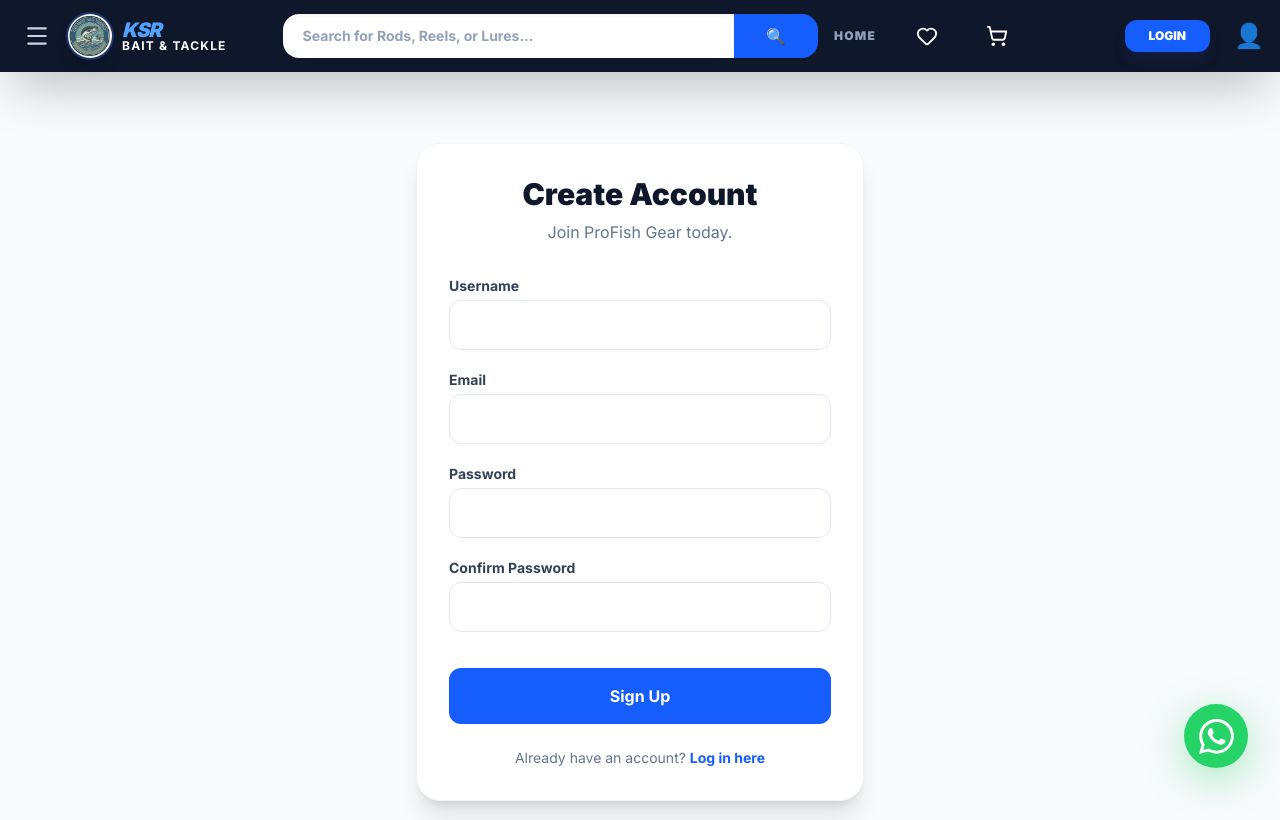
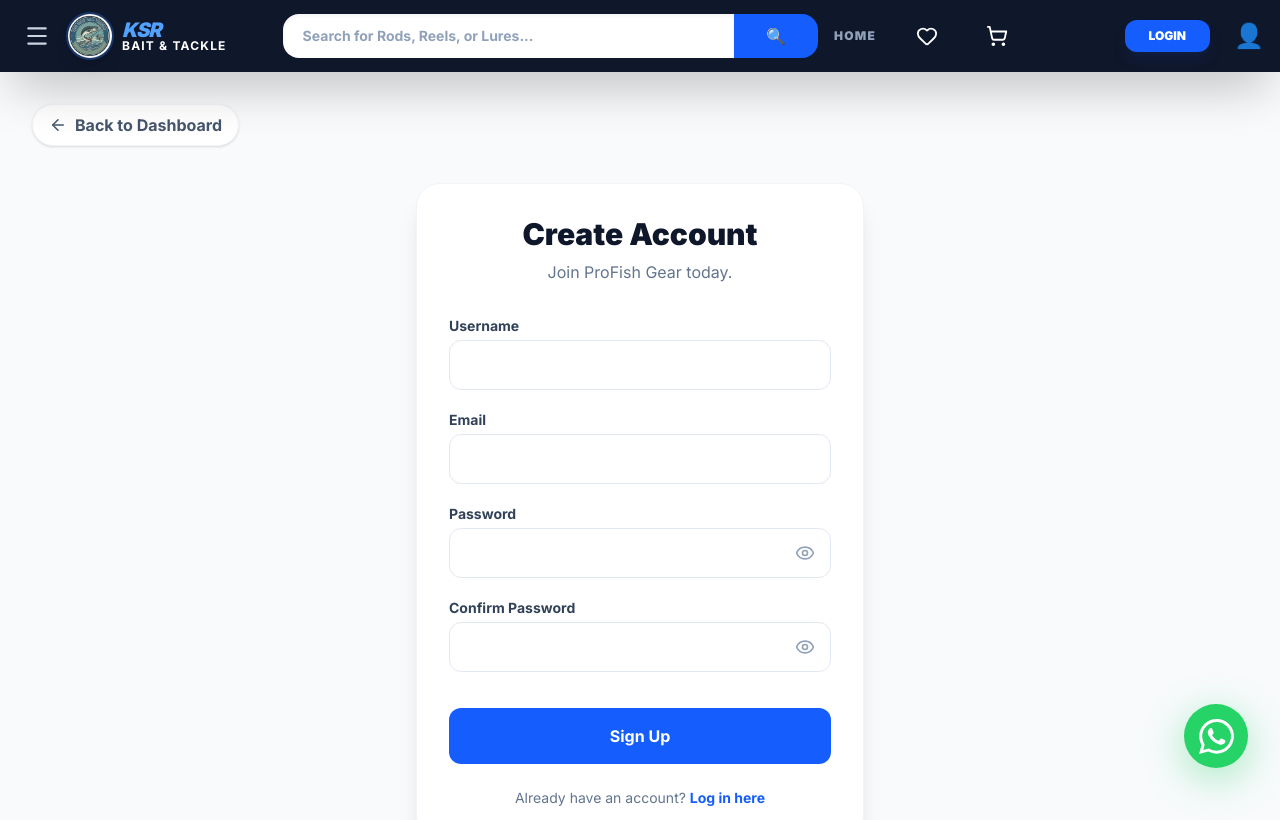
Before and after one commit to alnroy/KSR-Store-Frontend, a Next.js app: page /register in a window 1280 px wide. Shown: the top 820 px of the page. Built offline with nearby package versions, Linux system fonts and the light colour scheme; no server answers.

Commit message:
correcting bugs

```diff
--- a/app/login/page.tsx
+++ b/app/login/page.tsx
@@ -6,12 +6,15 @@ import Link from 'next/link';
 import { AuthContext } from '@/context/AuthContext'; // 2. Imported AuthContext
 import { useSearchParams } from 'next/navigation';
 import { Suspense } from 'react';
+import { Eye, EyeOff, ArrowLeft } from 'lucide-react';
+
 
 function LoginContent() {
     const [username, setUsername] = useState('');
     const [password, setPassword] = useState('');
     const [error, setError] = useState('');
     const [loading, setLoading] = useState(false);
+    const [showPassword, setShowPassword] = useState(false);
     const router = useRouter();
     const searchParams = useSearchParams();
     const redirect = searchParams.get('redirect');
@@ -50,7 +53,16 @@ function LoginContent() {
     };
 
     return (
-        <div className="min-h-screen flex items-center justify-center bg-slate-50 px-4">
+        <div className="min-h-screen flex items-center justify-center bg-slate-50 px-4 relative pt-20">
+            {/* Back to Dashboard Button */}
+            <Link
+                href="/"
+                className="absolute top-8 left-8 flex items-center gap-2 text-slate-600 hover:text-blue-600 font-bold transition-all bg-white px-4 py-2 rounded-full shadow-sm border border-slate-100"
+            >
+                <ArrowLeft size={18} />
+                Back to Dashboard
+            </Link>
+
             <div className="max-w-md w-full bg-white p-8 rounded-3xl shadow-xl border border-slate-100">
                 <div className="text-center mb-8">
                     <h1 className="text-3xl font-black text-slate-900">Welcome Back</h1>
@@ -84,14 +96,23 @@ function LoginContent() {
                     </div>
                     <div>
                         <label className="block text-sm font-bold text-slate-700 mb-2">Password</label>
+                        <div className="relative">
                             <input
                                 suppressHydrationWarning
-                            type="password"
+                                type={showPassword ? "text" : "password"}
                                 value={password}
                                 onChange={(e) => setPassword(e.target.value)}
-                            className="w-full px-4 py-3 rounded-xl border border-slate-200 outline-none focus:border-blue-500 focus:ring-2 focus:ring-blue-100 transition"
+                                className="w-full px-4 py-3 rounded-xl border border-slate-200 outline-none focus:border-blue-500 focus:ring-2 focus:ring-blue-100 transition pr-12"
                                 required
                             />
+                            <button
+                                type="button"
+                                onClick={() => setShowPassword(!showPassword)}
+                                className="absolute right-4 top-1/2 -translate-y-1/2 text-slate-400 hover:text-slate-600 transition"
+                            >
+                                {showPassword ? <EyeOff size={20} /> : <Eye size={20} />}
+                            </button>
+                        </div>
                     </div>
 
                     <button
--- a/app/register/page.tsx
+++ b/app/register/page.tsx
@@ -3,6 +3,8 @@ import { useState } from 'react';
 import axios from 'axios';
 import { useRouter } from 'next/navigation';
 import Link from 'next/link';
+import { Eye, EyeOff, ArrowLeft } from 'lucide-react';
+
 
 export default function RegisterPage() {
     // UI State
@@ -19,6 +21,8 @@ export default function RegisterPage() {
     const [confirmPassword, setConfirmPassword] = useState('');
     const [otp, setOtp] = useState('');
     const [passwordError, setPasswordError] = useState('');
+    const [showPassword, setShowPassword] = useState(false);
+    const [showConfirmPassword, setShowConfirmPassword] = useState(false);
 
     // --- STEP 1: Request Registration ---
     const handleRegister = async (e: React.FormEvent) => {
@@ -35,23 +39,14 @@ export default function RegisterPage() {
             return;
         }
 
-        // 2. Password Strength Validation
+        // 2. Password Match Validation
         if (password !== confirmPassword) {
             setPasswordError("Passwords do not match.");
             setLoading(false);
             return;
         }
 
-        const hasNumber = /\d/.test(password);
-        const hasUpper = /[A-Z]/.test(password);
-        const hasLower = /[a-z]/.test(password);
-        const isLongEnough = password.length >= 8;
-
-        if (!isLongEnough || !hasNumber || !hasUpper || !hasLower) {
-            setPasswordError("Password must be 8+ characters and contain uppercase, lowercase, and a digit.");
-            setLoading(false);
-            return;
-        }
+        // --- PASSWORD STRENGTH REMOVED AS PER USER REQUEST ---
 
         try {
             await axios.post('https://alnroy.pythonanywhere.com/api/auth/register/', {
@@ -100,7 +95,16 @@ export default function RegisterPage() {
     };
 
     return (
-        <div className="min-h-screen flex items-center justify-center bg-slate-50 px-4">
+        <div className="min-h-screen flex items-center justify-center bg-slate-50 px-4 relative pt-20">
+            {/* Back to Dashboard Button */}
+            <Link
+                href="/"
+                className="absolute top-8 left-8 flex items-center gap-2 text-slate-600 hover:text-blue-600 font-bold transition-all bg-white px-4 py-2 rounded-full shadow-sm border border-slate-100"
+            >
+                <ArrowLeft size={18} />
+                Back to Dashboard
+            </Link>
+
             <div className="max-w-md w-full bg-white p-8 rounded-3xl shadow-xl border border-slate-100">
                 <div className="text-center mb-8">
                     <h1 className="text-3xl font-black text-slate-900">
@@ -150,25 +154,43 @@ export default function RegisterPage() {
                         </div>
                         <div>
                             <label className="block text-sm font-bold text-slate-700 mb-1">Password</label>
+                            <div className="relative">
                                 <input
                                     suppressHydrationWarning
-                                type="password"
+                                    type={showPassword ? "text" : "password"}
                                     value={password}
                                     onChange={(e) => setPassword(e.target.value)}
-                                className="w-full px-4 py-3 rounded-xl border border-slate-200 outline-none focus:border-blue-500 focus:ring-2 focus:ring-blue-100 transition"
+                                    className="w-full px-4 py-3 rounded-xl border border-slate-200 outline-none focus:border-blue-500 focus:ring-2 focus:ring-blue-100 transition pr-12"
                                     required
                                 />
+                                <button
+                                    type="button"
+                                    onClick={() => setShowPassword(!showPassword)}
+                                    className="absolute right-4 top-1/2 -translate-y-1/2 text-slate-400 hover:text-slate-600 transition"
+                                >
+                                    {showPassword ? <EyeOff size={20} /> : <Eye size={20} />}
+                                </button>
+                            </div>
                         </div>
                         <div>
                             <label className="block text-sm font-bold text-slate-700 mb-1">Confirm Password</label>
+                            <div className="relative">
                                 <input
                                     suppressHydrationWarning
-                                type="password"
+                                    type={showConfirmPassword ? "text" : "password"}
                                     value={confirmPassword}
                                     onChange={(e) => setConfirmPassword(e.target.value)}
-                                className="w-full px-4 py-3 rounded-xl border border-slate-200 outline-none focus:border-blue-500 focus:ring-2 focus:ring-blue-100 transition"
+                                    className="w-full px-4 py-3 rounded-xl border border-slate-200 outline-none focus:border-blue-500 focus:ring-2 focus:ring-blue-100 transition pr-12"
                                     required
                                 />
+                                <button
+                                    type="button"
+                                    onClick={() => setShowConfirmPassword(!showConfirmPassword)}
+                                    className="absolute right-4 top-1/2 -translate-y-1/2 text-slate-400 hover:text-slate-600 transition"
+                                >
+                                    {showConfirmPassword ? <EyeOff size={20} /> : <Eye size={20} />}
+                                </button>
+                            </div>
                         </div>
 
                         {passwordError && (
```
Also changed, not shown: app/page.tsx (+63 -4 lines). Lines whose indentation alone changed are shown as unchanged.
